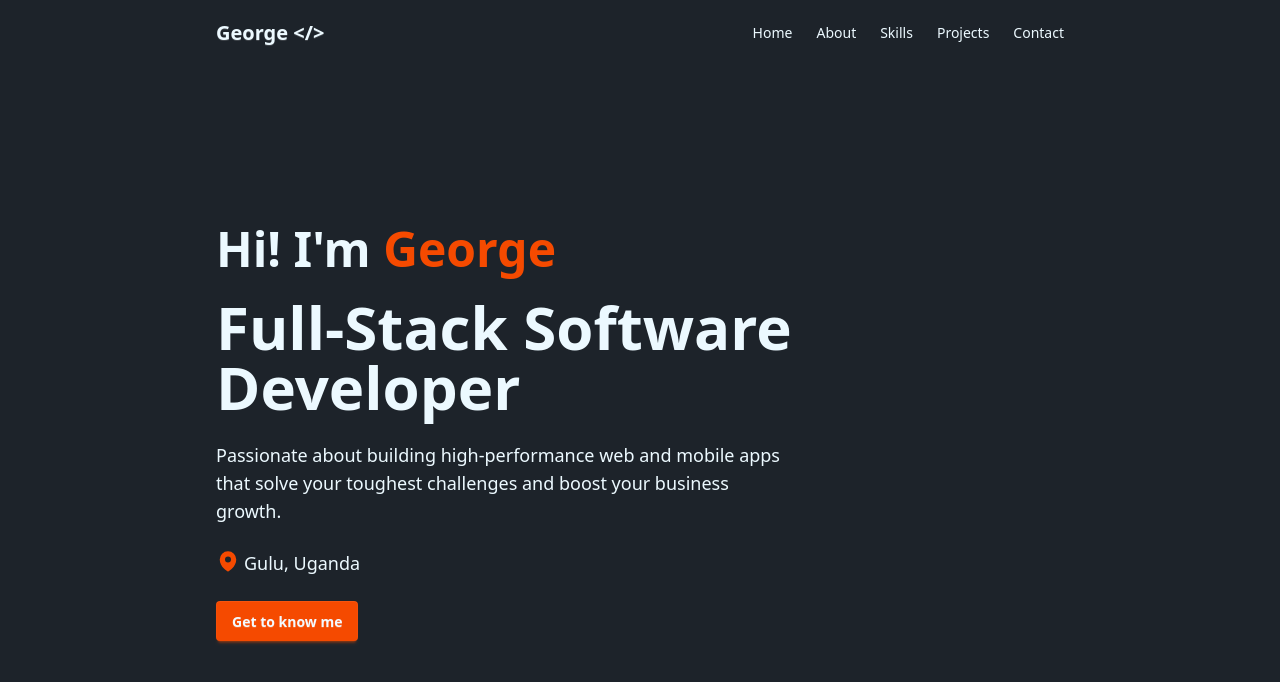
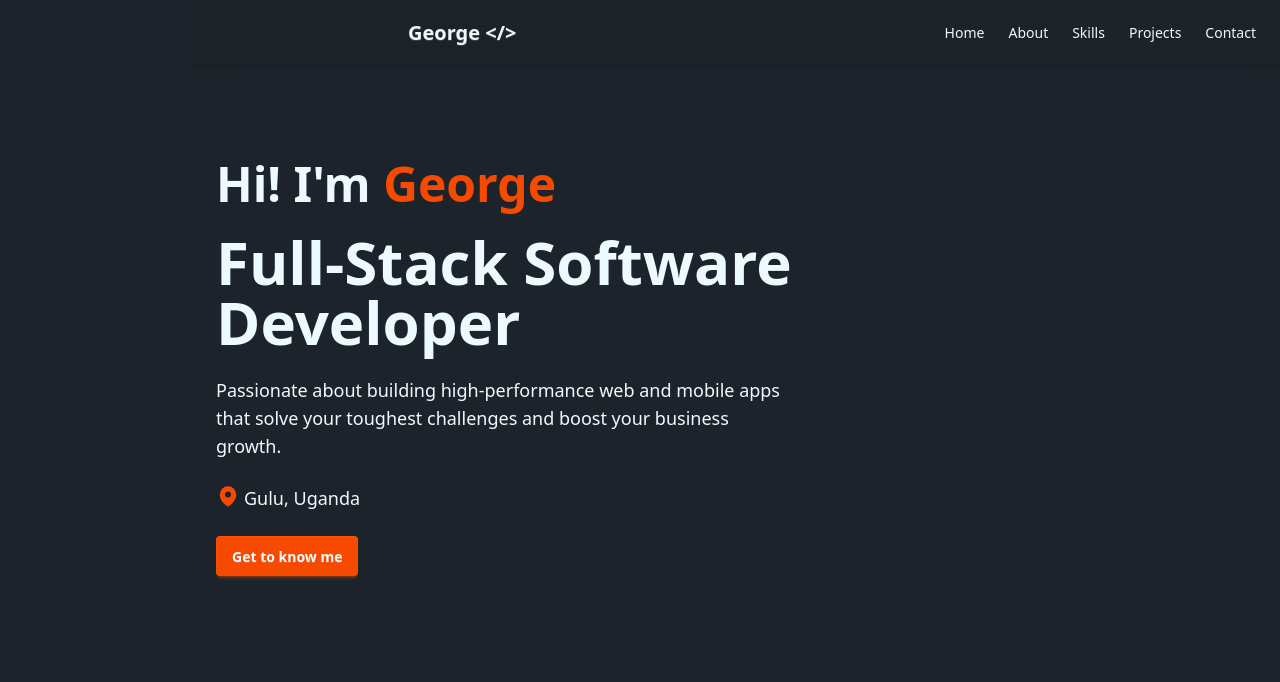
Before and after one commit to omarageorge/georgeomara, a Next.js app: page / in a window 1280 px wide. Shown: the top 682 px of the page. Built offline with nearby package versions, Linux system fonts and the light colour scheme.

Commit message:
refactor(nav): add backdrop blur filter

```diff
--- a/src/components/nav/nav.tsx
+++ b/src/components/nav/nav.tsx
@@ -6,7 +6,8 @@ import { navLinks } from '@/lib/data';
 
 const Nav = () => {
   return (
-    <nav className='navbar bg-base-100 overlay-pane'>
+    <div className='w-full fixed z-50 bg-transparent backdrop-blur-lg shadow-sm'>
+      <nav className='navbar overlay-pane container'>
         <div className='flex-1'>
           <Logo />
         </div>
@@ -20,6 +21,7 @@ const Nav = () => {
           <HamburgerMenu />
         </div>
       </nav>
+    </div>
   );
 };
 
```
Lines whose indentation alone changed are shown as unchanged.
